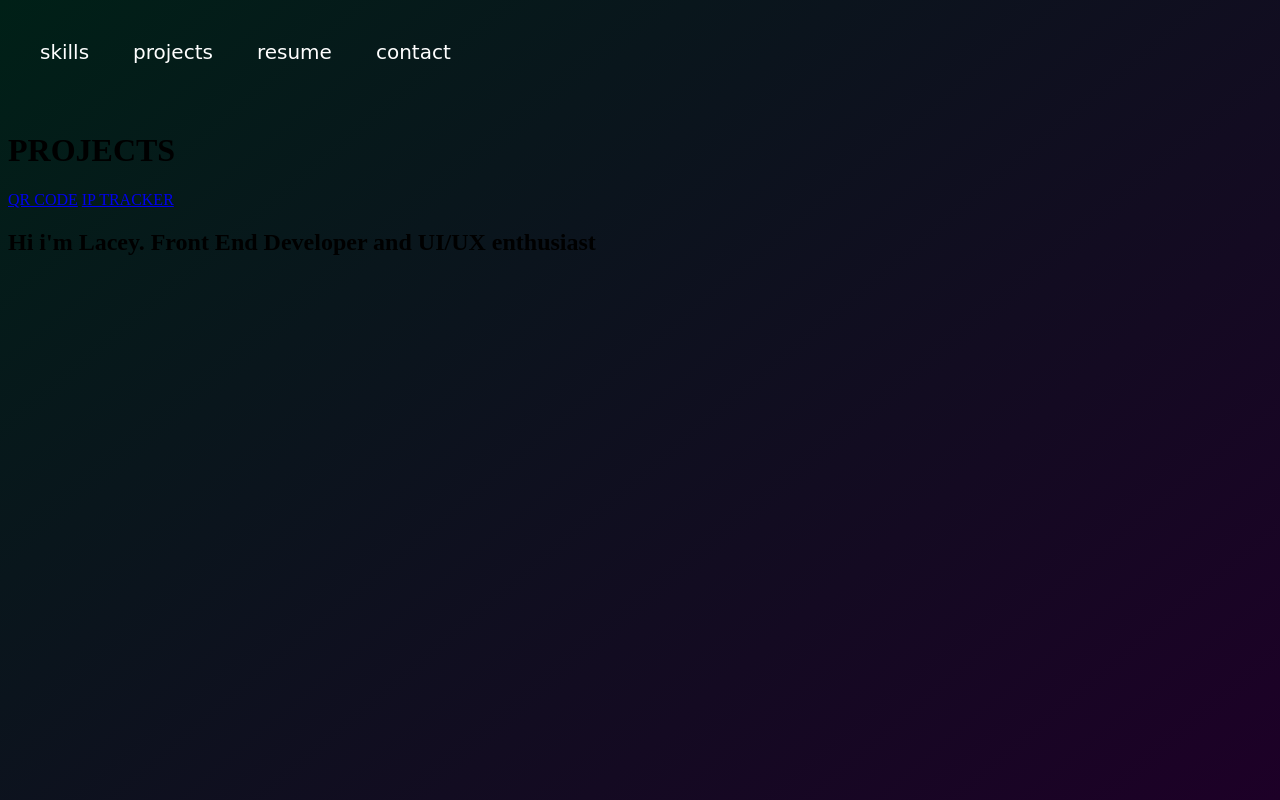
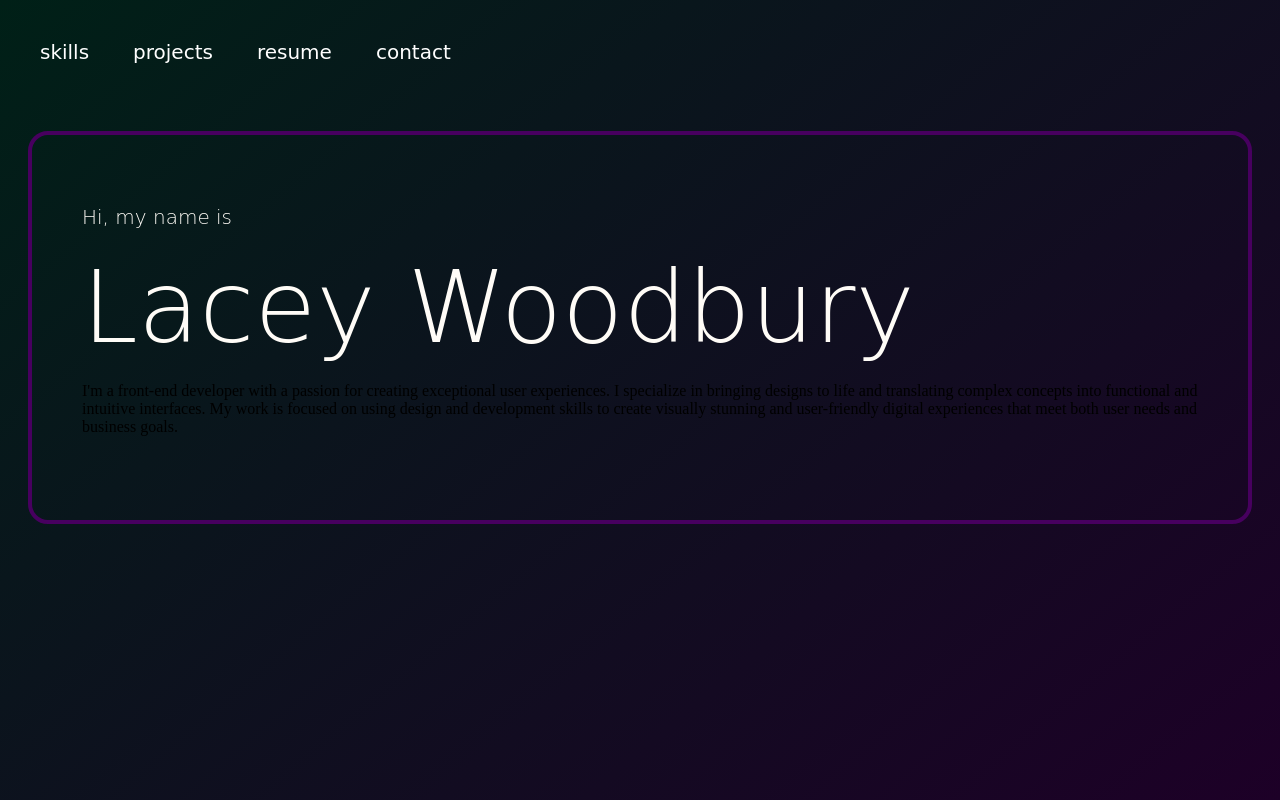
Before and after one commit to laceymorganw/laceymorganw.github.io, a plain HTML site: page index.html in a window 1280 px wide. Drawn offline with nearby package versions, Linux system fonts and the light colour scheme; a web font is replaced by a local one.

Commit message:
getting there

```diff
--- a/css/style.css
+++ b/css/style.css
@@ -1,3 +1,4 @@
+@charset "UTF-8";
 @import url('https://fonts.googleapis.com/css2?family=Shrikhand&display=swap');
 
 * {
@@ -5,6 +6,7 @@
 }
 
 :root {
+    --main-font-color: rgb(255, 252, 247);
     --shrikhand-font: 'Shrikhand', cursive;
 }
 
@@ -62,14 +64,12 @@ ul {
     display: none;
 }
 
-.mobile-menu{
-    display: none;
-}
 
-.fa-bars{
+.fa-bars, .fa-xmark{
     font-size: 40px;
     color: white;
 }
+
 
 button.navbar-toggler{
     background-color: transparent;
@@ -87,7 +87,7 @@ button.navbar-toggler{
     .navbar-toggler {
         position: absolute;
         display: block;
-        padding: 10px;
+        padding: 30px;
         top: 0;
         right: 0;
     }
@@ -108,3 +108,37 @@ button.navbar-toggler{
     }
 
 }
+
+@media screen and (min-width: 320px) {
+    h1{
+        font-size: calc(40px + (100 - 20) * ((100vw - 300px) / (1600 - 300)));
+    }
+}
+
+h1, .sub-heading{
+    color: var(--main-font-color);
+    font-family: var(--shrikhand-font);
+    font-weight: 300;
+}
+
+h1{
+    margin: 0px;
+}
+
+.sub-heading{
+    font-size: 20px;
+}
+
+.container{
+    padding: 50px;
+    margin: 20px;
+}
+
+
+ .gradient-border{
+    background: transparent;
+    border: solid 4px #47005F;
+   /*  border-image: linear-gradient(to left, #47005F, #004D44);
+    border-image-slice: 1; */
+    border-radius: 20px;
+}
--- a/index.html
+++ b/index.html
@@ -14,7 +14,7 @@
 
   <nav>
     <ul>
-      <button class="navbar-toggler" onclick="mobileMenuShow()">
+      <button class="navbar-toggler">
         <span class="fa-solid fa-bars"></span>
       </button>
       <div class="navbar" id="navbar">
@@ -26,15 +26,26 @@
     </ul>
   </nav>
 
-
-  <h1>PROJECTS</h1>
-  <a href="qrCode.html">QR CODE</a>
-  <a href="ipTracker/index.html">IP TRACKER</a>
-
-
   <section>
-    <div>
-      <h1>Hi i'm Lacey. Front End Developer and UI/UX enthusiast</h1>
+    <div class="container gradient-border">
+      <div class="row">
+        <div class="col">
+          <p class="sub-heading">Hi, my name is </p>
+          <h1>Lacey Woodbury</h1>
+          <p>I'm a front-end developer with a passion for creating
+            exceptional user experiences. I specialize in bringing
+            designs to life and translating complex concepts into
+            functional and intuitive interfaces. My work is focused
+            on using design and development skills to create visually
+            stunning and user-friendly digital experiences that meet
+            both user needs and business goals.</p>
+        </div>
+        <div class="col">
+          <span>
+            <img src="">
+          </span>
+        </div>
+      </div>
     </div>
   </section>
 
--- a/javascript/javascript.js
+++ b/javascript/javascript.js
@@ -3,5 +3,6 @@
 $(document).ready(function () {
     $(".navbar-toggler").click(function () {
         $(".navbar").slideToggle("slow").addClass("mobile-menu");
+        $("span").toggleClass("fa-xmark");
     });
 });
```
